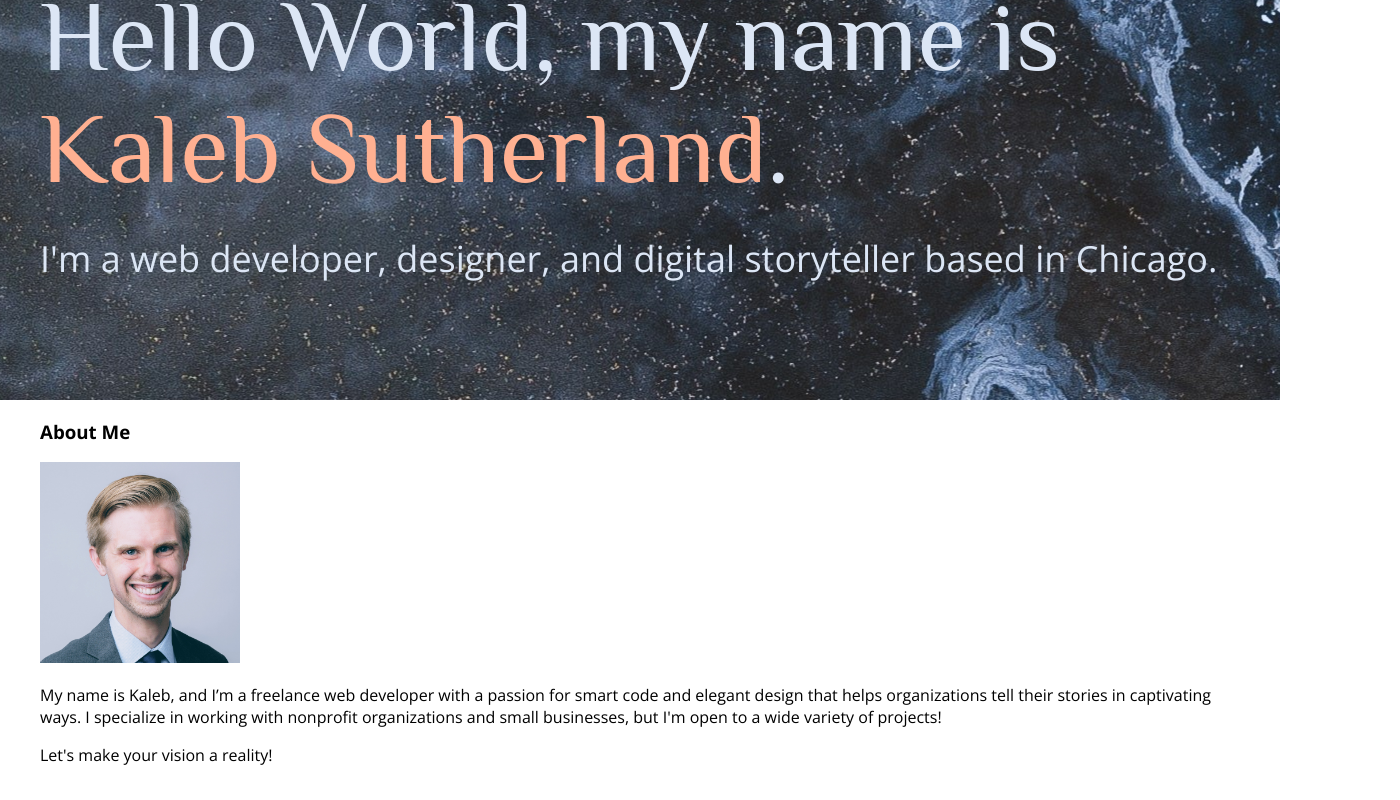
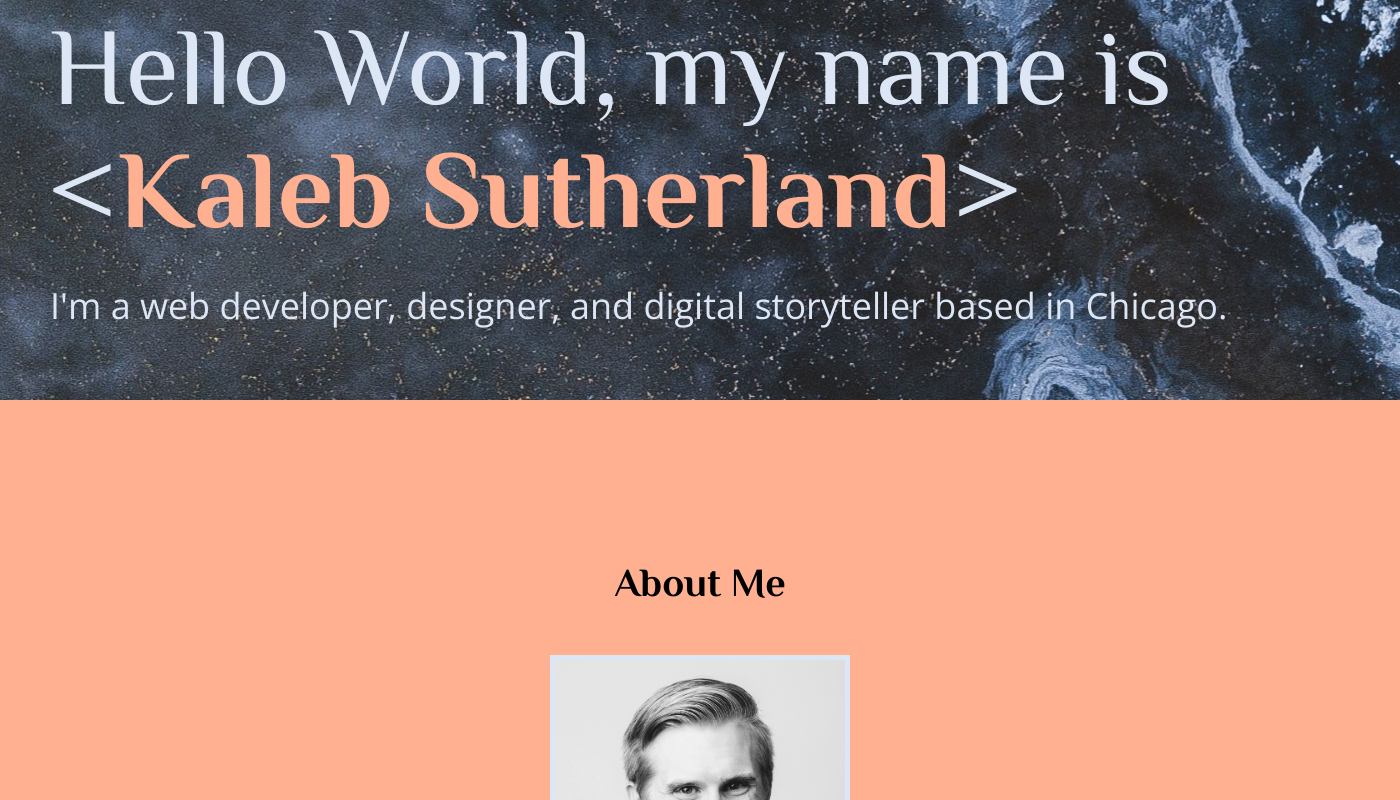
Before and after one commit to kalebsutherland/portfolio, a plain HTML site: page index.html in a window 1280 px wide. Shown: the part 400-1200 px from the top of the page, 1400 px wide, since content can reach past the window. Drawn offline with nearby package versions, Linux system fonts and the light colour scheme.

Commit message:
added styles to about section

```diff
--- a/css/main.css
+++ b/css/main.css
@@ -8,7 +8,12 @@ body {
 /*****GRID*****/
 
 .full-width {
-  width: 1200px;
+  width: 1400px;
+  margin: 0 auto;
+}
+
+.half-width {
+  width: 600px;
   margin: 0 auto;
 }
 
@@ -28,6 +33,7 @@ header {
   background-position: center;
   background-repeat: no-repeat;
   background-size: auto;
+  box-sizing: border-box;
 }
 
 nav {
@@ -63,21 +69,84 @@ nav a:hover {
 
 header h1 {
   font-family: 'Philosopher', sans-serif;
-  font-size: 100px;
-  margin-top: 300px;
-  margin-bottom: 25px;
+  font-size: 110px;
+  margin: 325px 0 25px 50px;
   color: #dce6f5;
   font-weight: normal;
 }
 
 header span {
   color: #ffb091;
+  font-weight: bold;
 }
 
 header h2 {
   font-size: 36px;
   color: #dce6f5;
   font-weight: normal;
+  margin-left: 50px;
+}
+
+
+
+/*****ABOUT*****/
+
+#about {
+  height: 1050px;
+  background: #ffb091;
+  margin: 0;
+  text-align: center;
+  box-sizing: border-box;
+  padding: 160px;
+}
+
+#about h3 {
+  font-family: 'Philosopher', sans-serif;
+  margin: 0 auto;
+  font-size: 40px;
+  font-weight: bold;
+  color: black;
+}
+
+#about img {
+  width: 290px;
+  border-style: solid;
+  border-width: 5px;
+  border-color: #dce6f5;
+  margin: 50px;
+}
+
+#about p {
+  font-size: 24px;
+  color: black;
+}
+
+#about span {
+  font-weight: bold;
+}
+
+
+
+/*****PORTFOLIO*****/
+
+#portfolio {
+  height: 850px;
+  background: #dce6f5;
+  margin: 0;
+  box-sizing: border-box;
+}
+
+
+
+
+
+/*****FOOTER*****/
+
+footer {
+  height: 650px;
+  background: #ffb091;
+  margin: 0;
+  box-sizing: border-box;
 }
 
 
@@ -86,20 +155,3 @@ header h2 {
 img {
   width: 200px;
 }
-
-
-
-
-
-
-#about {
-  height: 1050px;
-}
-
-#portfolio {
-  height: 850px;
-}
-
-footer {
-  height: 650px;
-}
--- a/index.html
+++ b/index.html
@@ -12,7 +12,7 @@
 
   <body>
 
-    <header>
+    <header class="full-width">
       <nav>
         <ul>
           <li><a href="#about">About</a></li>
@@ -20,18 +20,18 @@
           <li><a href="#contact">Contact</a></li>
         </ul>
       </nav>
-      <div class="full-width">
-        <h1>Hello World, my name is <span>Kaleb Sutherland</span>.</h1>
-        <h2>I'm a web developer, designer, and digital storyteller based in Chicago.</h2>
-      </div>
+      <h1>Hello World, my name is &lt;<span>Kaleb Sutherland</span>&gt;</h1>
+      <h2>I'm a web developer, designer, and digital storyteller based in Chicago.</h2>
     </header>
 
     <main>
       <section id="about" class="full-width">
         <h3>About Me</h3>
-        <img src="img/headshot.jpg" alt="Kaleb's headshot" />
-        <p>My name is Kaleb, and I’m a freelance web developer with a passion for smart code and elegant design that helps organizations tell their stories in captivating ways. I specialize in working with nonprofit organizations and small businesses, but I'm open to a wide variety of projects!</p>
-        <p>Let's make your vision a reality!</p>
+        <img src="img/headshot-bw.jpg" alt="Kaleb's headshot" />
+        <div class="half-width">
+          <p>My name is Kaleb, and I’m a freelance web developer with a passion for smart code and elegant design that helps organizations tell their stories in captivating ways. I specialize in working with nonprofit organizations and small businesses, but I'm open to a wide variety of projects!</p>
+          <p><span>Let's make your vision a reality!</span></p>
+        </div>
       </section>
 
       <section id="portfolio" class="full-width">
```
Also changed, not shown: img/headshot-bw.jpg (added), img/headshot.jpg (deleted).
